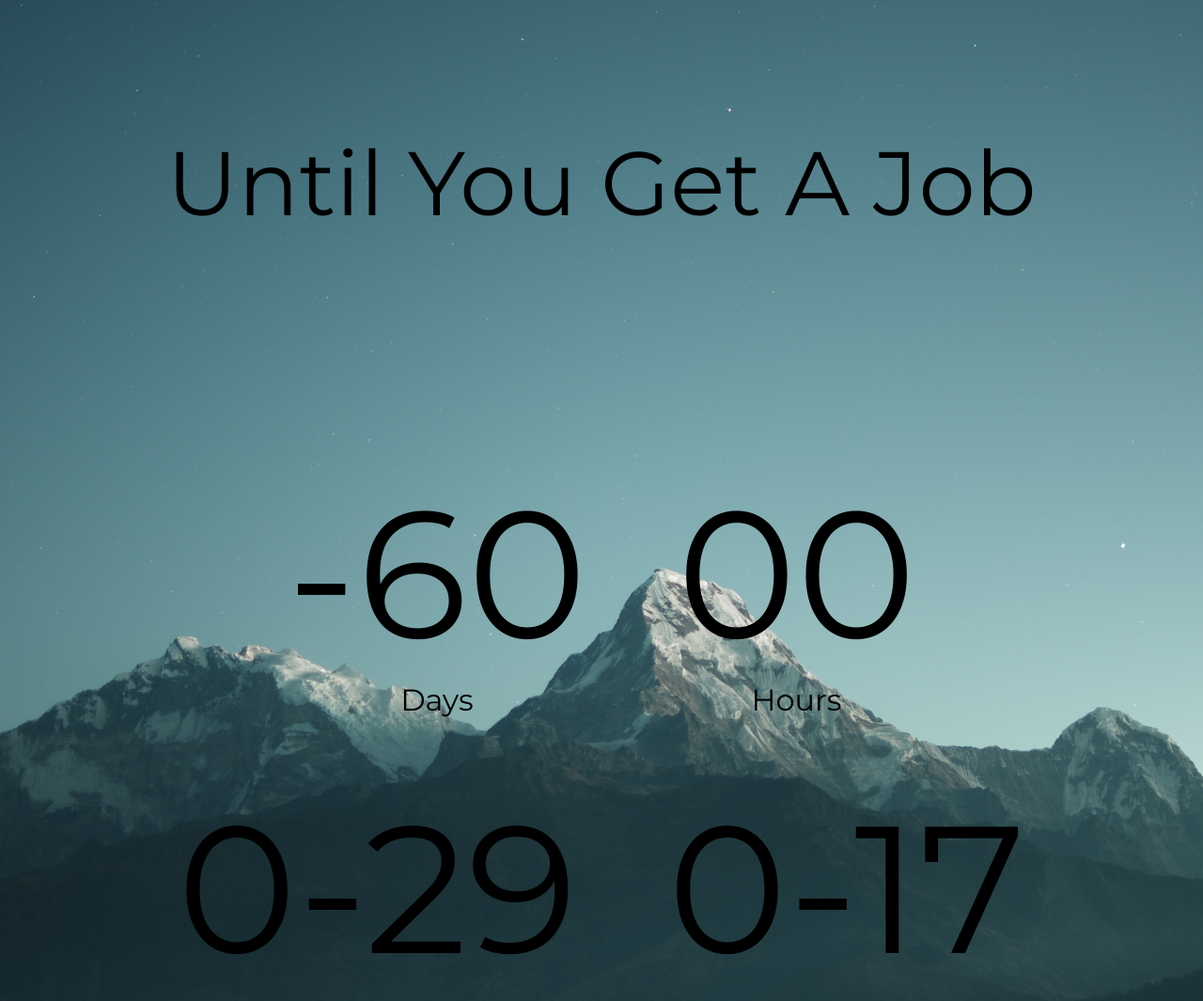
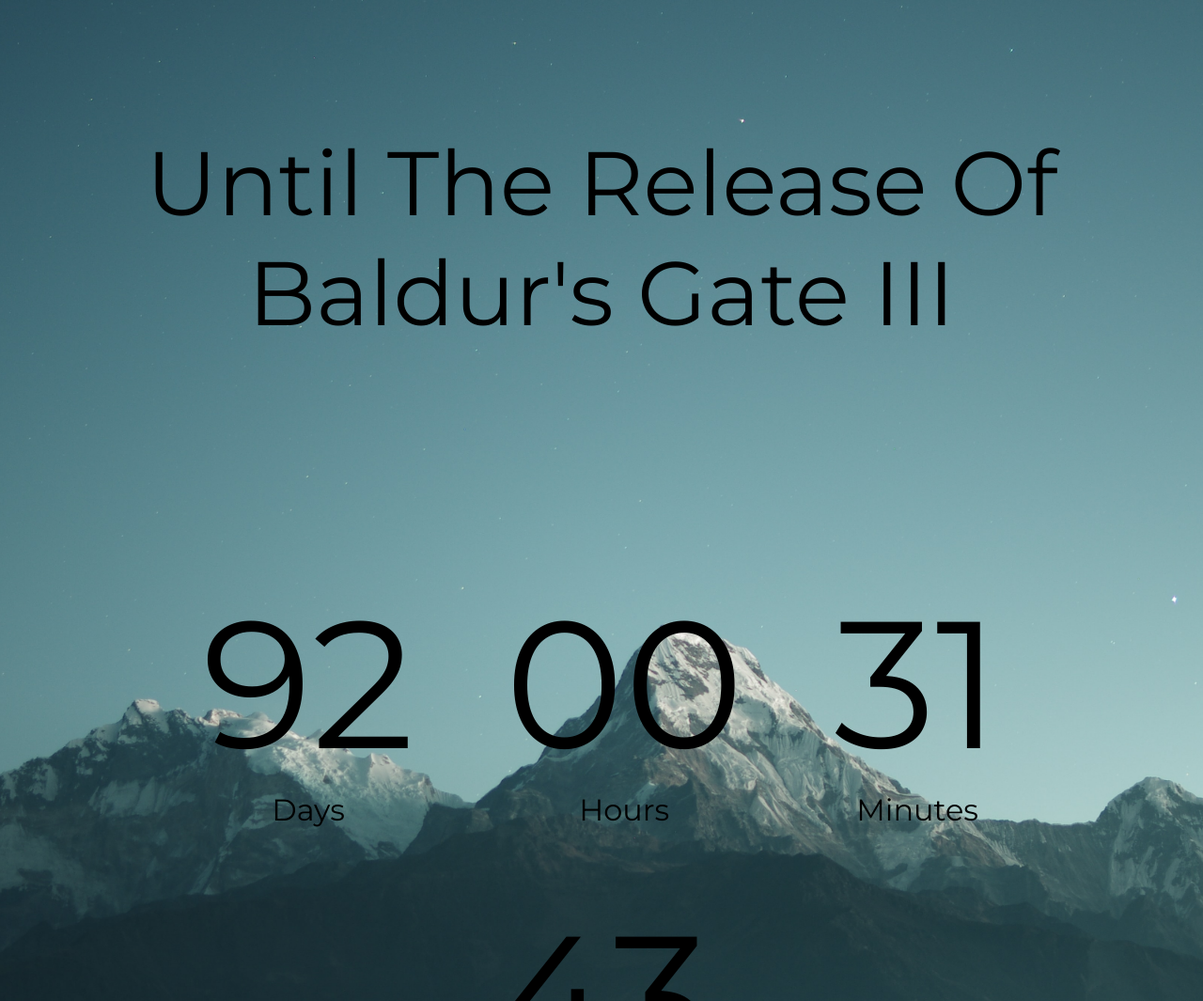
Before and after one commit to Kaskaya/Countdown-Timer, a plain HTML site: page index.html in a window 1280 px wide. Shown: the top 1065 px of the page at 94% size. Drawn offline with Linux system fonts and the light colour scheme.

Commit message:
Little Changes

```diff
--- a/index.html
+++ b/index.html
@@ -10,7 +10,8 @@
     <link href='https://fonts.googleapis.com/css?family=Montserrat' rel='stylesheet'>
 </head>
 <body>
-    <h1>Until You Get A Job<h1>
+    <h1>Until The Release Of Baldur's Gate III<h1>
+
         <div class="countdown-container">
             <div class="days">
                 <p class="big-text p-days" id="d">
@@ -33,7 +34,5 @@
                 </p><span>Seconds</span>
             </div>
         </div>
-
-
 </body>
 </html>
--- a/script.js
+++ b/script.js
@@ -3,7 +3,7 @@ let hours1 = document.getElementById('hr');
 let mins1 = document.getElementById('min');
 let sec1 = document.getElementById('sec');
 
-const newYears = '1 Apr 2023'; //You can change this date
+const newYears = '31 Aug 2023'; //You can change this date
 
 function countdown() {
   const newYearsDate = new Date(newYears);
```
